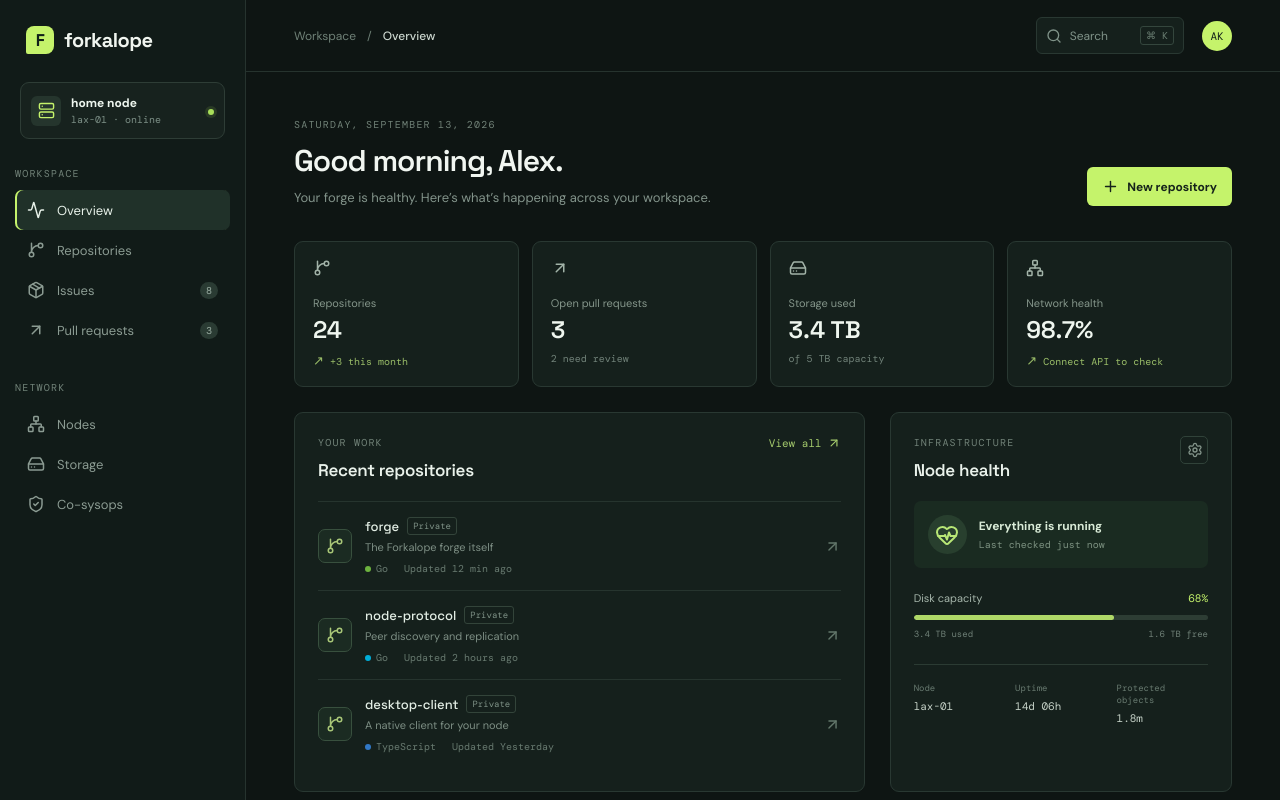
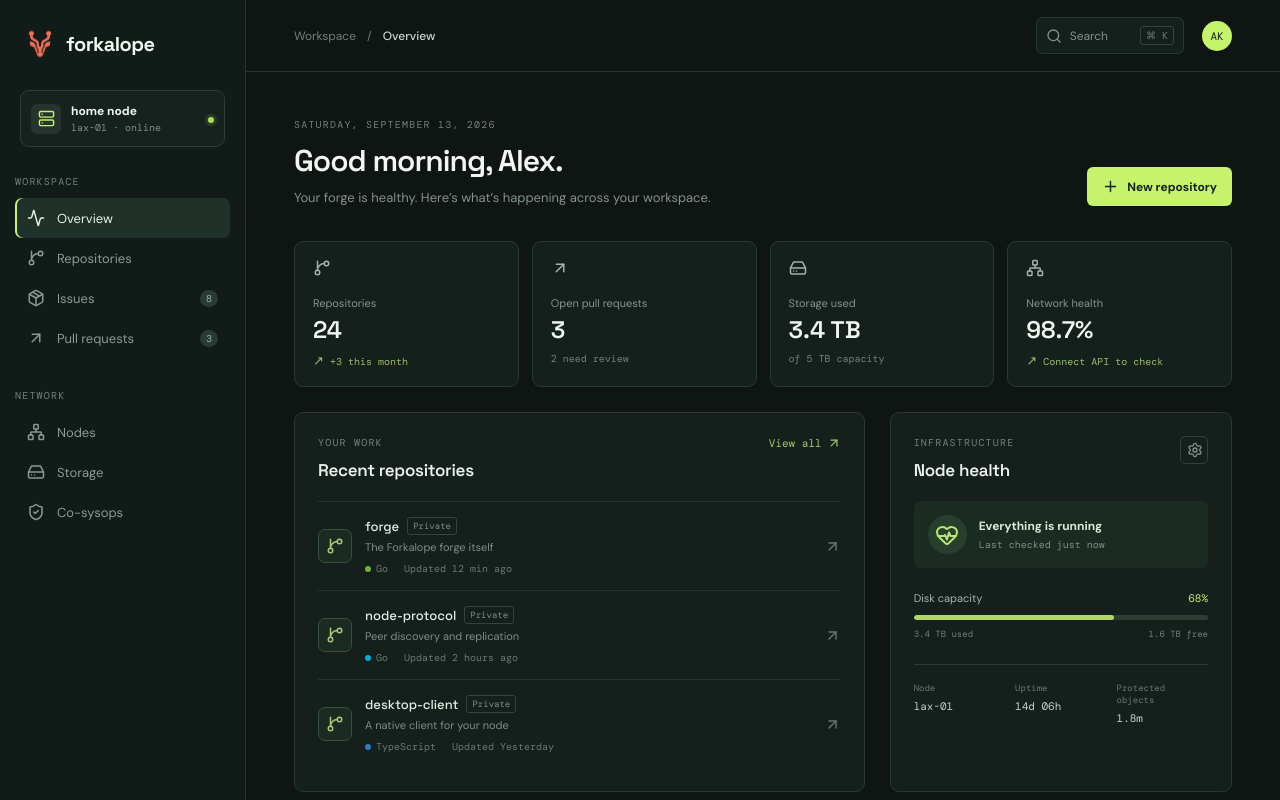
Before and after one commit to forkalope/forge, a React (Vite) app in the folder web/: page / in a window 1280 px wide. Shown: the top 800 px of the page. Built offline with nearby package versions, Linux system fonts and the light colour scheme; no server answers.

Commit message:
logo in upper left

```diff
--- a/web/src/App.tsx
+++ b/web/src/App.tsx
@@ -48,7 +48,7 @@ function App() {
   return (
     <div className="app-shell">
       <aside className="sidebar">
-        <div className="brand"><div className="brand-mark">F</div><span>forkalope</span></div>
+        <div className="brand"><img className="brand-logo" src="/logo.png" alt="Forkalope logo" /><span>forkalope</span></div>
         <div className="node-card">
           <div className="node-icon"><Server size={17} /></div>
           <div><strong>home node</strong><span>lax-01 · online</span></div>
--- a/web/src/styles.css
+++ b/web/src/styles.css
@@ -7,8 +7,8 @@ button, a { font: inherit; }
 button { cursor: pointer; }
 .app-shell { display: flex; min-height: 100vh; }
 .sidebar { width: 246px; min-height: 100vh; background: #111b18; border-right: 1px solid #26332e; padding: 26px 15px 18px; display: flex; flex-direction: column; }
-.brand { display: flex; align-items: center; gap: 10px; padding: 0 11px 28px; color: #f0f5ef; font-family: 'Space Grotesk'; font-size: 20px; font-weight: 700; letter-spacing: -.5px; }
-.brand-mark { width: 28px; height: 28px; display: grid; place-items: center; color: #102019; background: #c5f36b; border-radius: 8px 8px 8px 2px; font-size: 17px; }
+.brand { display: flex; align-items: center; gap: 8px; padding: 0 7px 28px; color: #f0f5ef; font-family: 'Space Grotesk'; font-size: 20px; font-weight: 700; letter-spacing: -.5px; }
+.brand-logo { width: 36px; height: 36px; display: block; object-fit: contain; }
 .node-card { display: flex; align-items: center; gap: 10px; margin: 0 5px 28px; padding: 12px 10px; border: 1px solid #2e3d36; border-radius: 9px; background: #17221e; }
 .node-card strong, .node-card span { display: block; } .node-card strong { font-size: 12px; color: #eef6ef; } .node-card span { margin-top: 2px; color: #7d9087; font: 10px 'DM Mono'; }
 .node-icon { display: grid; place-items: center; width: 30px; height: 30px; border-radius: 6px; background: #25352d; color: #c5f36b; } .online-dot, .footer-status i { margin-left: auto; width: 6px; height: 6px; border-radius: 50%; background: #a8df5a; box-shadow: 0 0 0 3px #a8df5a20; }
```
Also changed, not shown: web/public/logo.png (added).
